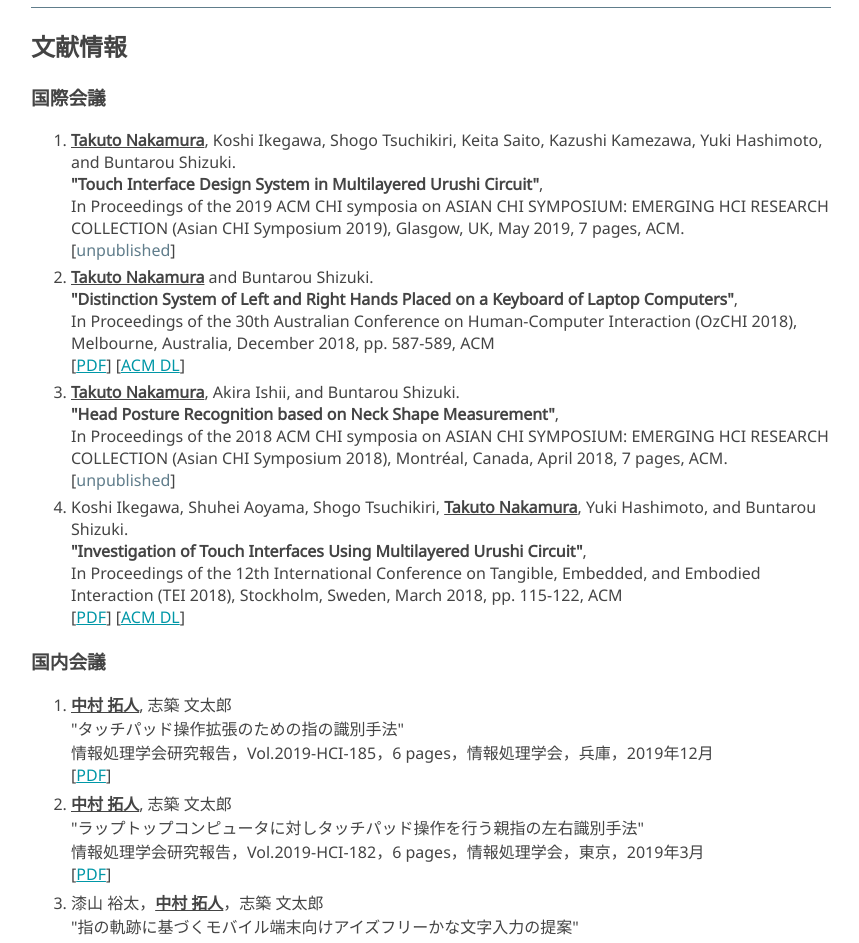
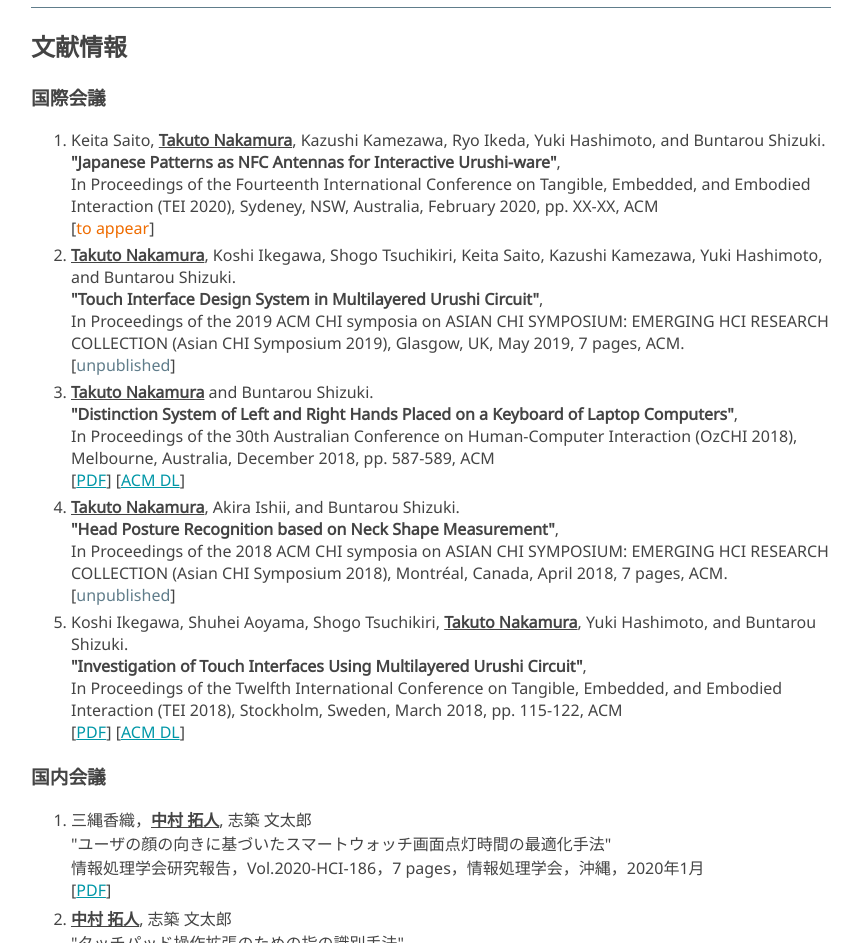
Before and after one commit to Kyome22/Kyome22.github.io, a plain HTML site: page index.html in a window 1280 px wide. Shown: the part 809-1752 px from the top of the page, without its empty margins (209-1068 px from the left). Drawn offline with Linux system fonts and the light colour scheme; a web font is replaced by a local one.

Commit message:
update paper info

```diff
--- a/index.html
+++ b/index.html
@@ -65,6 +65,12 @@
             <h3>国際会議</h3>
             <ol>
                 <li>
+                    Keita Saito, <b><u>Takuto Nakamura</u></b>, Kazushi Kamezawa, Ryo Ikeda, Yuki Hashimoto, and Buntarou Shizuki.<br>
+                    <b>"Japanese Patterns as NFC Antennas for Interactive Urushi-ware"</b>,<br>
+                    In Proceedings of the Fourteenth International Conference on Tangible, Embedded, and Embodied Interaction (TEI 2020), Sydeney, NSW, Australia, February 2020, pp. XX-XX, ACM<br>
+                    [<span class="appear">to appear</span>]
+                </li>
+                <li>
                     <b><u>Takuto Nakamura</u></b>, Koshi Ikegawa, Shogo Tsuchikiri, Keita Saito, Kazushi Kamezawa, Yuki Hashimoto, and Buntarou Shizuki.<br>
                     <b>"Touch Interface Design System in Multilayered Urushi Circuit"</b>,<br>
                     In Proceedings of the 2019 ACM CHI symposia on ASIAN CHI SYMPOSIUM: EMERGING HCI RESEARCH COLLECTION (Asian CHI Symposium 2019), Glasgow, UK, May 2019, 7 pages, ACM.<br>
@@ -88,13 +94,18 @@
                 <li>
                     Koshi Ikegawa, Shuhei Aoyama, Shogo Tsuchikiri, <b><u>Takuto Nakamura</u></b>, Yuki Hashimoto, and Buntarou Shizuki.<br>
                     <b>"Investigation of Touch Interfaces Using Multilayered Urushi Circuit"</b>,<br>
-                    In Proceedings of the 12th International Conference on Tangible, Embedded, and Embodied Interaction (TEI 2018), Stockholm, Sweden, March 2018, pp. 115-122, ACM<br>
+                    In Proceedings of the Twelfth International Conference on Tangible, Embedded, and Embodied Interaction (TEI 2018), Stockholm, Sweden, March 2018, pp. 115-122, ACM<br>
                     [<a href="https://kyome22.github.io/papers/urushi_tei2018wip.pdf">PDF</a>]
                     [<a href="https://dl.acm.org/citation.cfm?id=3173285">ACM DL</a>]
                 </li>
             </ol>
             <h3>国内会議</h3>
             <ol>
+                <li>
+                    三縄香織，<b><u>中村 拓人</u></b>, 志築 文太郎<br>"ユーザの顔の向きに基づいたスマートウォッチ画面点灯時間の最適化手法"<br>
+                    情報処理学会研究報告，Vol.2020-HCI-186，7 pages，情報処理学会，沖縄，2020年1月<br>
+                    [<a href="https://kyome22.github.io/papers/hci185_touchpad.pdf">PDF</a>]
+                </li>
                 <li>
                     <b><u>中村 拓人</u></b>, 志築 文太郎<br>"タッチパッド操作拡張のための指の識別手法"<br>
                     情報処理学会研究報告，Vol.2019-HCI-185，6 pages，情報処理学会，兵庫，2019年12月<br>
@@ -155,6 +166,7 @@
                 <li>筑波大学授業料免除（2017年度）<br>前期：半額免除，後期：半額免除（学部4年）</li>
                 <li>筑波大学大学院入学料免除<br>全額額免除</li>
                 <li>筑波大学大学院授業料免除（2018年度）<br>前期：半額免除，後期：半額免除（博士前期課程1年）</li>
+                <li>筑波大学大学院授業料免除（2019年度）<br>前期：半額免除，後期：半額免除（博士前期課程2年）</li>
             </ol>
         </div>
     </section>
```
